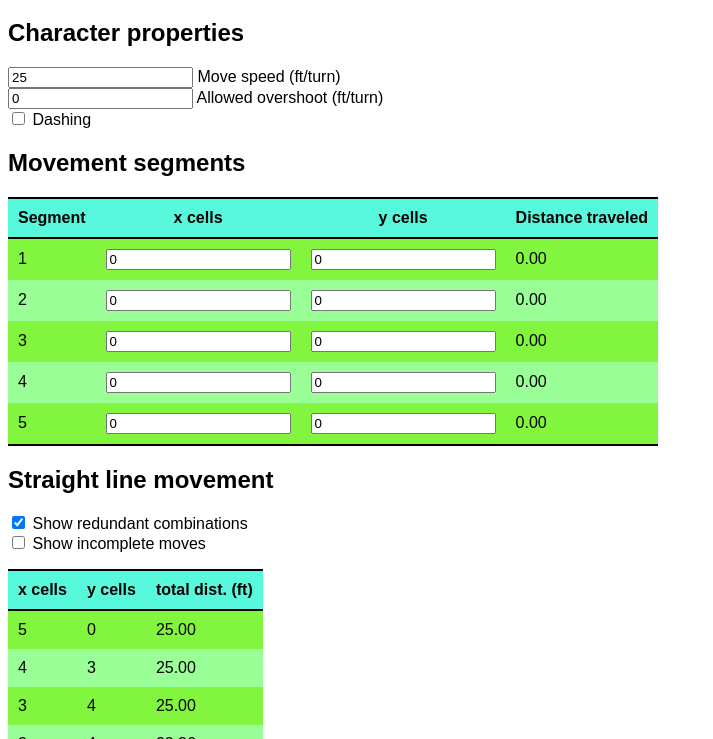
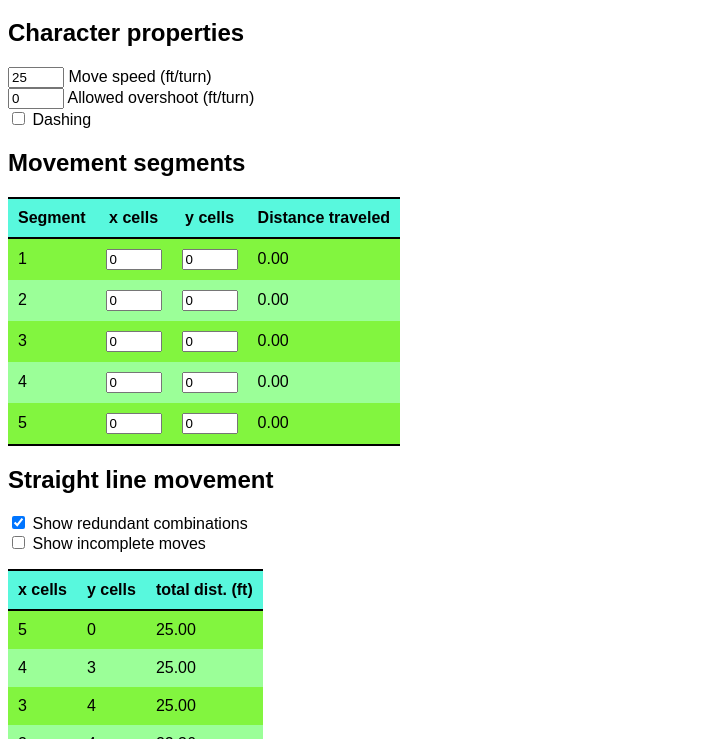
Before and after one commit to firsttempora/firsttempora.github.io, a plain HTML site: page dnd-distance.html in a window 1280 px wide. Shown: the part 61-800 px from the top of the page, without its empty margins (0-713 px from the left). Drawn offline with Linux system fonts and the light colour scheme.

Commit message:
Clean up logging, resize number inputs

```diff
--- a/dnd-distance.html
+++ b/dnd-distance.html
@@ -25,10 +25,10 @@
 <h2>Character properties</h2>
 
 <form onsubmit="return false;">
-    <input type="number" id="move-speed-input" name="move-speed-input" value="25" min=0 step=5
+    <input type="number" id="move-speed-input" name="move-speed-input" value="25" min=0 step=5 class="num-sm"
      onchange="calcLinearDistance(); updateSegTable();"/>
     <label for="move-speed-input">Move speed (ft/turn)</label><br>
-    <input type="number" id="move-overshoot-input" name="move-overshoot-input" value="0" min=0
+    <input type="number" id="move-overshoot-input" name="move-overshoot-input" value="0" min=0 class="num-sm"
      onchange="calcLinearDistance(); updateSegTable();"/>
     <label for="move-overshoot-input">Allowed overshoot (ft/turn)</label><br>
     <input type="checkbox" id="dashing-checkbox" name="dashing-checkbox"
@@ -57,12 +57,10 @@
 
     function getMaxMove() {
         const tmp = getMoveSpeed() + getOvershoot();
-        // console.log(getMoveSpeed(), getOvershoot(), tmp);
         return tmp;
     }
 
     function getRowClass(dist) {
-        console.log(dist, getBaseMoveSpeed(), getMaxMove());
         if (dist <= getBaseMoveSpeed())
             return "dist-under";
 
@@ -97,7 +95,6 @@
     }
 
     function setupSegTable(nrows) {
-        console.log(`Adding ${nrows} rows to segment table`);
         for (var irow = 0; irow < nrows; irow++) {
             var tr = document.createElement("tr");
             tr.setAttribute("id", `seg-table-row-${irow}`);
@@ -118,6 +115,7 @@
         input.setAttribute("type", "number");
         input.setAttribute("value", 0);
         input.setAttribute("min", 0);
+        input.setAttribute("class", "num-sm");
         input.setAttribute("onchange", "updateSegTable()");
         td.appendChild(input);
         return td;
@@ -185,7 +183,6 @@
             moves.push([y, dist]);
         }
 
-        console.log("full_only = ", full_only);
         if (full_only) {
             // Is the last element exactly the distance we need? If so, just return that.
             // Otherwise, return the last two.
--- a/main.css
+++ b/main.css
@@ -51,3 +51,7 @@ body {
     background-color: #ffffff;
     border-top: 2px solid black;
 }
+
+.num-sm {
+    width: 3rem;
+}
```
